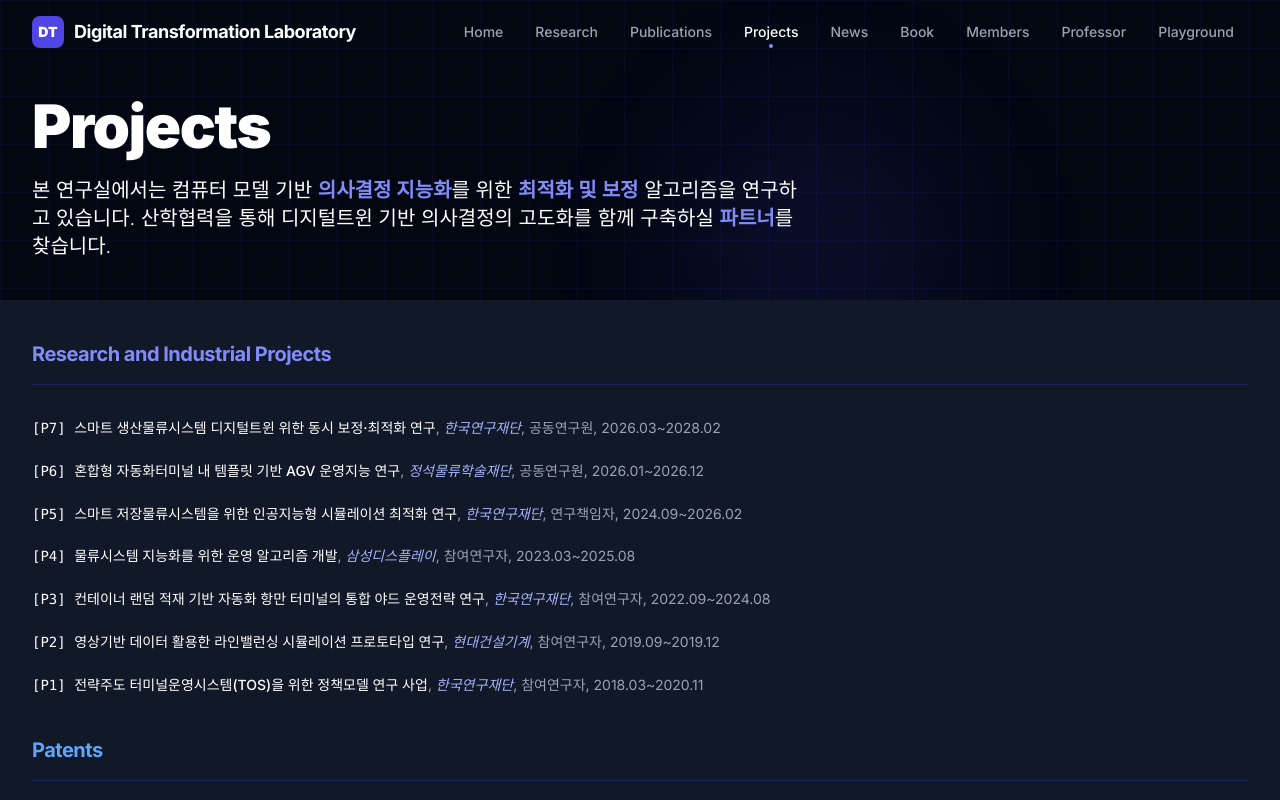
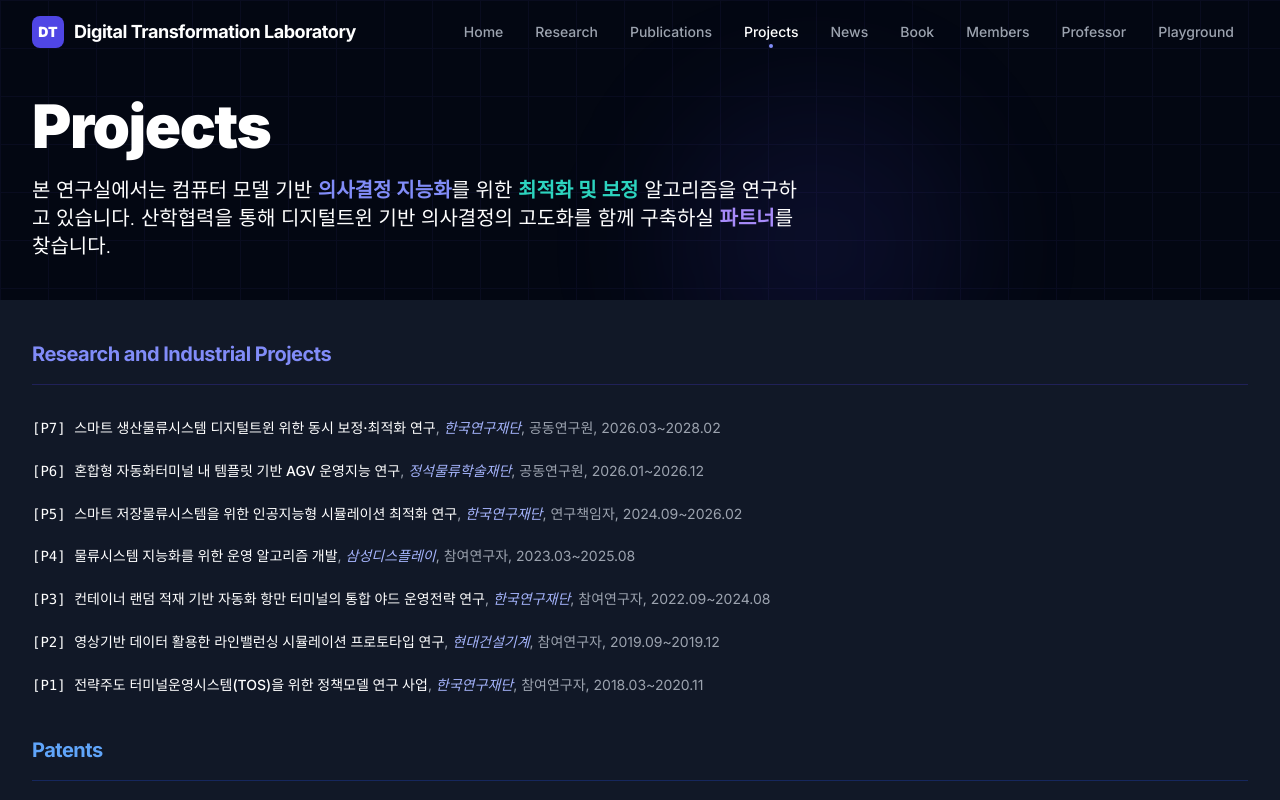
Before and after one commit to bonggwonkang/dt-lab-website, a React (Vite) app: page /#/projects in a window 1280 px wide. Shown: the top 800 px of the page. Built offline with nearby package versions, Linux system fonts and the light colour scheme; a web font is replaced by a local one.

Commit message:
Give each Projects intro highlight its own color
Co-Authored-By: Claude Opus 5.5 <noreply@anthropic.com>

```diff
--- a/src/pages/ProjectsPage.jsx
+++ b/src/pages/ProjectsPage.jsx
@@ -134,9 +134,9 @@ function PageHeader() {
             className="text-lg md:text-xl text-gray-700 dark:text-white max-w-3xl leading-relaxed font-light">
             본 연구실에서는 컴퓨터 모델 기반{' '}
             <span className="text-indigo-400 font-semibold">의사결정 지능화</span>를 위한{' '}
-            <span className="text-indigo-400 font-semibold">최적화 및 보정</span> 알고리즘을 연구하고 있습니다.
+            <span className="text-teal-400 font-semibold">최적화 및 보정</span> 알고리즘을 연구하고 있습니다.
             산학협력을 통해 디지털트윈 기반 의사결정의 고도화를 함께 구축하실{' '}
-            <span className="text-indigo-400 font-semibold">파트너</span>를 찾습니다.
+            <span className="text-violet-400 font-semibold">파트너</span>를 찾습니다.
           </motion.p>
         </motion.div>
       </div>
```
